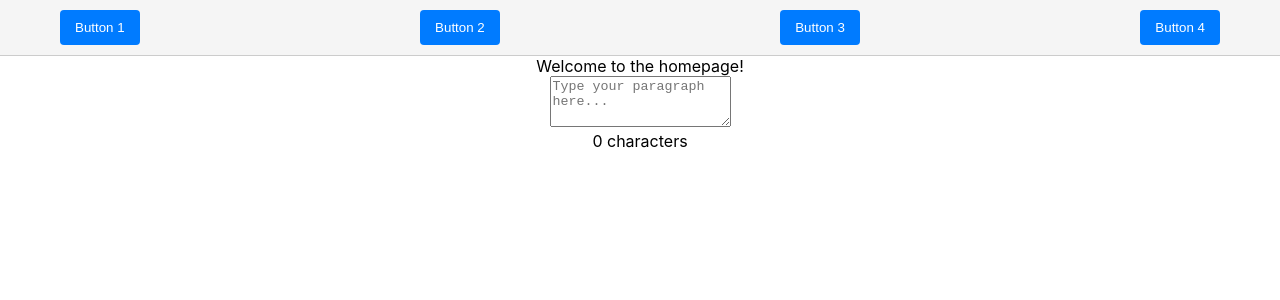
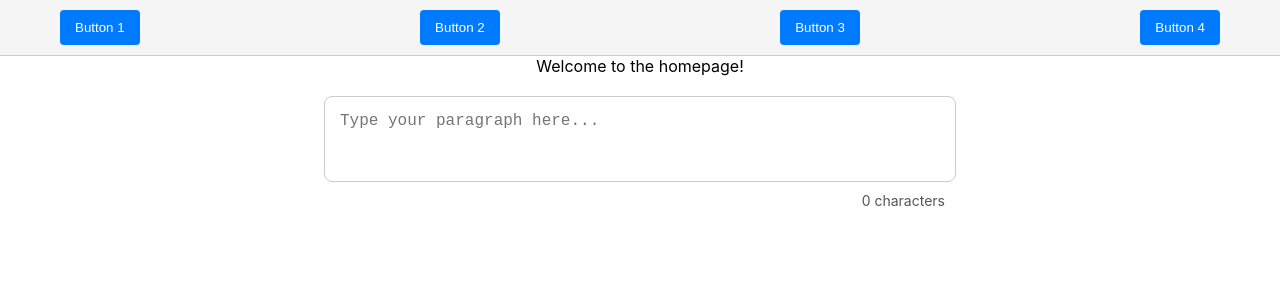
Before and after one commit to danielkopp4/Citation-Forecaster, a React (Create React App) app in the folder webApp/prediction_ui/: page / in a window 1280 px wide. Shown: the top 300 px of the page. Built offline with nearby package versions, Linux system fonts and the light colour scheme.

Commit message:
styling for textbox
added styling for the textbox most importantly removing the auto-sizing feature (abstract should be small)

```diff
--- a/webApp/prediction_ui/src/App.css
+++ b/webApp/prediction_ui/src/App.css
@@ -50,7 +50,39 @@ button {
 button:hover {
   background-color: #0056b3;
 }
+.textbox-container {
+  display: flex;
+  flex-direction: column;
+  align-items: center;
+  margin-top: 20px;
+}
 
+.cool-textbox {
+  width: 60%;
+  max-width: 600px;
+  min-height: 50px;
+  padding: 15px;
+  border: 1px solid #ccc;
+  border-radius: 8px;
+  margin-bottom: 10px;
+  font-size: 16px;
+  resize: none; /* Disable resize handle */
+  transition: border-color 0.3s;
+}
+
+.cool-textbox:focus {
+  outline: none;
+  border-color: #007bff;
+  box-shadow: 0 0 0 2px rgba(0,123,255,.25);
+}
+
+.character-counter {
+  text-align: right;
+  width: 60%;
+  max-width: 610px; /* Slightly larger to account for padding */
+  font-size: 14px;
+  color: #555;
+}
 @keyframes App-logo-spin {
   from {
     transform: rotate(0deg);
```
